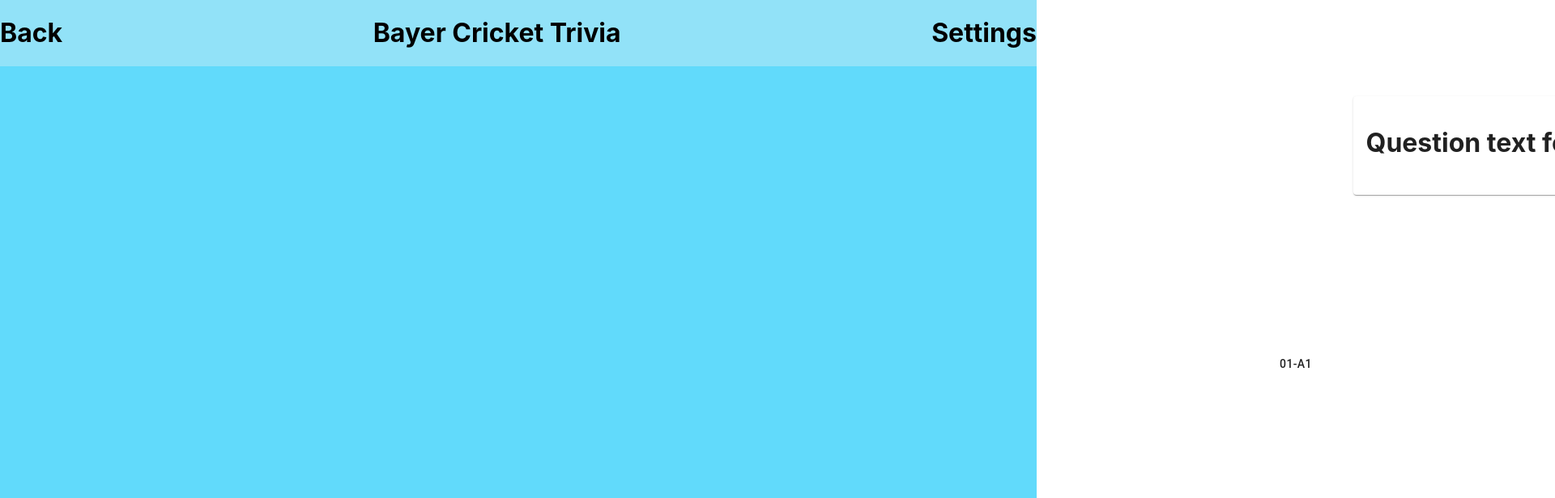
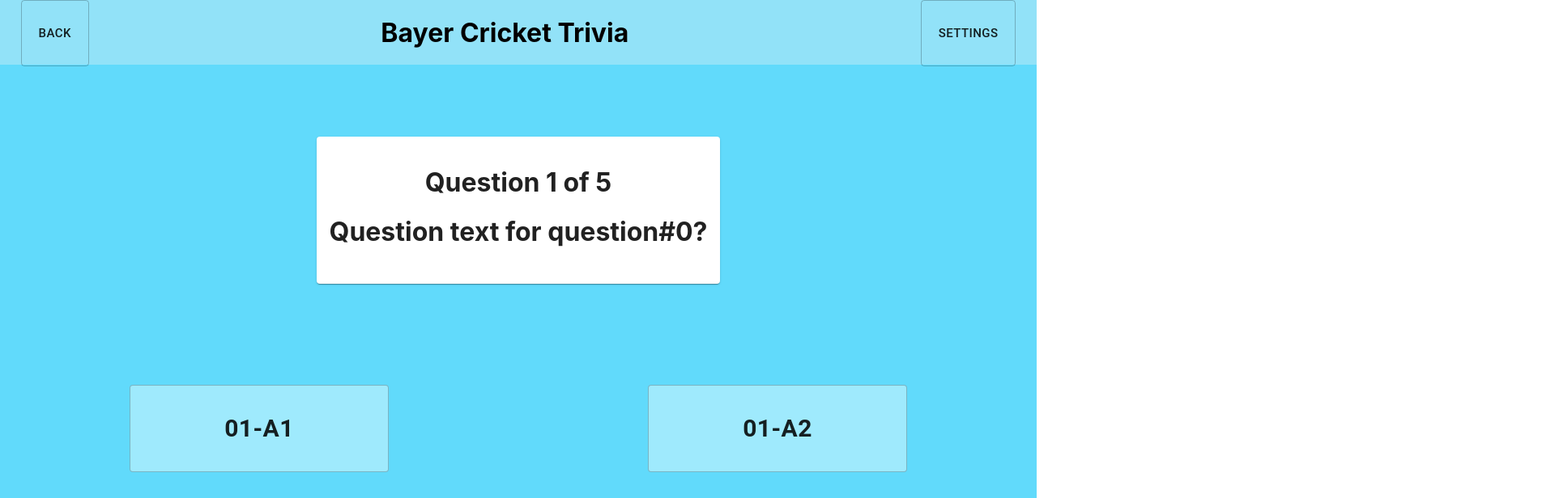
Before and after one commit to sidneyrens/bayer-cricket-hackathon-ui, a React (Create React App) app: page /game in a window 1280 px wide. Shown: the top 616 px of the page at 81% size, 1920 px wide, since content can reach past the window. Built offline with nearby package versions, Linux system fonts and the light colour scheme.

Commit message:
Init scoreboard, added quiz, question answering, and score tracking logic w/ some styles

```diff
--- a/package.json
+++ b/package.json
@@ -14,6 +14,7 @@
     "@types/react-dom": "^16.9.8",
     "@types/react-router": "^5.1.8",
     "@types/react-router-dom": "^5.1.6",
+    "node-sass": "^4.14.1",
     "react": "^17.0.1",
     "react-dom": "^17.0.1",
     "react-router": "^5.2.0",
--- a/src/App.css
+++ b/src/App.scss
@@ -1,17 +1,39 @@
+
+@mixin lockHeight($amt){
+  min-height: $amt;
+  max-height: $amt;
+  height: $amt;
+}
+
+$pad2: 2vw;
+
 .App {
+  @include lockHeight(100vh);
   text-align: center;
-  min-height: 100vh;
-  max-height: 100vh;
   background-color: #61dafb !important;
 }
 
 div.navHeader {
-    min-height: 10vh;
+  @include lockHeight(10vh);
+  background-color: rgba(240, 240, 240, 0.34);
+  padding: 0 $pad2;
 }
 
 div.gameplayContainer {
-  min-height: 45vh;
-  max-height: 45vh;
+  @include lockHeight(45vh);
+}
+
+div.scoreboardContainer {
+  @include lockHeight(90vh);
+  padding: $pad2;
+}
+
+.answerBtn {
+  background-color: rgba(240, 255, 255, 0.43) !important;
+  min-width: 50% !important;
+  &:hover {
+    background-color: azure !important;
+  }
 }
 
 .App-logo {
--- a/src/App.tsx
+++ b/src/App.tsx
@@ -1,14 +1,15 @@
 import React from 'react';
-import './App.css';
+import './App.scss';
 import LandingPage from './components/pages/LandingPage';
 import { RecoilRoot } from 'recoil';
-import { BrowserRouter as Router, Switch, Route, Redirect } from 'react-router-dom';
+import { BrowserRouter as Router, Redirect, Route, Switch } from 'react-router-dom';
 import { Grid } from '@material-ui/core';
 import MainMenu from './components/pages/MainMenu';
 import Gameplay from './components/pages/Gameplay';
 import Header from './components/Header';
+import SettingsModal from './components/SettingsModal';
 
-function App() {
+export default function App(): JSX.Element {
   return (
     <RecoilRoot>
       <Router>
@@ -22,8 +23,7 @@ function App() {
           </Switch>
         </Grid>
       </Router>
+      <SettingsModal />
     </RecoilRoot>
   );
 }
-
-export default App;
--- a/src/components/Header.tsx
+++ b/src/components/Header.tsx
@@ -1,18 +1,27 @@
 import React from 'react';
-import { Grid } from '@material-ui/core';
+import { Button, Grid } from '@material-ui/core';
+import { useHistory } from 'react-router';
+import { useSetRecoilState } from 'recoil';
+import { settingsVisible } from '../recoil/atoms';
 
 export default function Header(): JSX.Element {
+  const setShowSettings = useSetRecoilState(settingsVisible);
+  const history = useHistory();
+
   return (
-    <Grid
-      container
-      className="navHeader"
-      xs={12}
-      justify="space-between"
-      style={{ backgroundColor: 'rgba(240, 240, 240, 0.34)' }}
-    >
-      <h1>Back</h1>
+    <Grid container className="navHeader" xs={12} justify="space-between">
+      <Button
+        size="large"
+        variant="outlined"
+        onClick={() => history.push('/main')}
+        // hidden={history.location.pathname === '/'}
+      >
+        Back
+      </Button>
       <h1>Bayer Cricket Trivia</h1>
-      <h1>Settings</h1>
+      <Button size="large" variant="outlined" onClick={() => setShowSettings(true)}>
+        Settings
+      </Button>
     </Grid>
   );
 }
--- /dev/null
+++ b/src/components/Scoreboard.tsx
@@ -0,0 +1,32 @@
+import React from 'react';
+import { Grid, Table, TableBody, TableCell, TableHead, TableRow } from '@material-ui/core';
+import { QuestionResult } from '../util/types';
+import { useRecoilValue } from 'recoil';
+import { gameResults } from '../recoil/atoms';
+
+const createTableRow = ({ questionId, answerId, choiceId }: QuestionResult) => (
+  <TableRow key={questionId}>
+    <TableCell>{questionId}</TableCell>
+    <TableCell>{answerId}</TableCell>
+    <TableCell>{choiceId}</TableCell>
+  </TableRow>
+);
+
+export default function Scoreboard(): JSX.Element {
+  const questionResults = useRecoilValue(gameResults);
+
+  return (
+    <Grid container className="scoreboardContainer" justify="center" alignItems="flex-start">
+      <Table style={{ width: '50vw', backgroundColor: 'whitesmoke' }}>
+        <TableHead>
+          <TableRow>
+            <TableCell>Question</TableCell>
+            <TableCell>Correct Answer</TableCell>
+            <TableCell>Selected Answer</TableCell>
+          </TableRow>
+        </TableHead>
+        <TableBody>{questionResults.map(createTableRow)}</TableBody>
+      </Table>
+    </Grid>
+  );
+}
--- /dev/null
+++ b/src/components/SettingsModal.tsx
@@ -0,0 +1,16 @@
+import React, { useState } from 'react';
+import { Button, Grid, Modal } from '@material-ui/core';
+import { useRecoilState } from 'recoil';
+import { settingsVisible } from '../recoil/atoms';
+
+export default function SettingsModal(): JSX.Element {
+  const [showSettings, setShowSettings] = useRecoilState(settingsVisible);
+
+  return (
+    <Modal open={showSettings} onClose={() => setShowSettings(false)}>
+      <Grid container style={{ backgroundColor: 'white' }}>
+        <h1>Modal content!</h1>
+      </Grid>
+    </Modal>
+  );
+}
--- a/src/components/pages/Gameplay.tsx
+++ b/src/components/pages/Gameplay.tsx
@@ -1,13 +1,16 @@
-import React from 'react';
+import React, { useState } from 'react';
 import { Button, Card, CardContent, Grid } from '@material-ui/core';
 import { useRecoilState, useRecoilValue } from 'recoil';
 import { currentQuestionIdx, gameResults } from '../../recoil/atoms';
-import { selectCurrentQuestion, selectTotalQuestions } from '../../recoil/selectors';
+import { selectCurrentQuestion, selectHasNextQuestion, selectTotalQuestions } from '../../recoil/selectors';
 import { Option, QuestionResult } from '../../util/types';
+import Scoreboard from '../Scoreboard';
 
 const createOptionBtn = (onClick, option: Option) => (
-  <Grid key={option.id} container xs={6} justify="center" alignItems="center">
-    <Button {...{ onClick: onClick.bind(null, option.id) }}>{option.answer}</Button>
+  <Grid key={option.id} container xs={6} justify="center" alignItems="center" style={{ minHeight: '22.5vh' }}>
+    <Button {...{ onClick: onClick.bind(null, option.id) }} size="large" variant="outlined" className="answerBtn">
+      <h1>{option.answer}</h1>
+    </Button>
   </Grid>
 );
 
@@ -15,28 +18,39 @@ export default function Gameplay() {
   const [questionIdx, setQuestionIdx] = useRecoilState(currentQuestionIdx);
   const totalQuestions = useRecoilValue(selectTotalQuestions);
   const currentQuestion = useRecoilValue(selectCurrentQuestion);
+  const hasNextQuestion = useRecoilValue(selectHasNextQuestion);
   const [questionResults, setQuestionResults] = useRecoilState(gameResults);
 
+  const [gameOver, setGameOver] = useState(false);
+
   const handleClick = (id) => {
-    alert(`Clicked ${id}`);
-    setQuestionResults([...questionResults, new QuestionResult(currentQuestion?.id === id, currentQuestion?.id)]);
-    setQuestionIdx(questionIdx + 1);
+    setQuestionResults([
+      ...questionResults,
+      new QuestionResult(currentQuestion?.answerId === id, currentQuestion?.id, currentQuestion?.answerId, id),
+    ]);
+
+    if (hasNextQuestion) {
+      setQuestionIdx(questionIdx + 1);
+    } else {
+      setGameOver(true);
+    }
   };
 
   const createBtn = createOptionBtn.bind(null, handleClick);
 
-  return (
+  return gameOver ? (
+    <Scoreboard />
+  ) : (
     <Grid container justify="center" alignItems="center" direction="column">
       <Grid container className="gameplayContainer" justify="center" alignItems="center">
         <Card>
           <CardContent>
+            <h1>{`Question ${questionIdx + 1} of ${totalQuestions}`}</h1>
             <h1>{currentQuestion?.question}</h1>
           </CardContent>
         </Card>
       </Grid>
       <Grid container className="gameplayContainer" justify="center" alignItems="center">
-        {/*<h1>{`${questionIdx + 1} of ${totalQuestions}`}</h1>*/}
-        {/*<h1>{`Selected: ${JSON.stringify(currentQuestion, null, 2)}`}</h1>*/}
         {currentQuestion?.options.map(createBtn)}
       </Grid>
     </Grid>
--- a/src/recoil/atoms.ts
+++ b/src/recoil/atoms.ts
@@ -1,5 +1,5 @@
 import { atom } from 'recoil';
-import { Option, Question, QuestionResult, User } from '../util/types';
+import { Question, QuestionResult, User } from '../util/types';
 import { createMockQuestionList } from '../data/mockData';
 
 export enum ATOM {
@@ -7,6 +7,7 @@ export enum ATOM {
   CURRENT_QUESTIONS = 'CURRENT_QUESTIONS',
   CURRENT_QUESTION_IDX = 'CURRENT_QUESTION_IDX',
   GAME_RESULTS = 'GAME_RESULTS',
+  SETTINGS_VISIBLE = 'SETTINGS_VISIBLE',
 }
 
 export const userState = atom({
@@ -33,3 +34,8 @@ export const gameResults = atom({
   key: ATOM.GAME_RESULTS,
   default: [] as QuestionResult[],
 });
+
+export const settingsVisible = atom({
+  key: ATOM.SETTINGS_VISIBLE,
+  default: false,
+});
--- a/src/recoil/selectors.ts
+++ b/src/recoil/selectors.ts
@@ -4,6 +4,7 @@ import { currentQuestionIdx, questionListState } from './atoms';
 export enum SELECTOR {
   TOTAL_QUESTIONS = 'TOTAL_QUESTIONS',
   CURRENT_QUESTION = 'CURRENT_QUESTION',
+  HAS_NEXT_QUESTION = 'HAS_NEXT_QUESTION',
 }
 
 export const selectTotalQuestions = selector({
@@ -19,3 +20,8 @@ export const selectCurrentQuestion = selector({
     return currentIdx > -1 ? questionList[currentIdx] : null;
   },
 });
+
+export const selectHasNextQuestion = selector({
+  key: SELECTOR.HAS_NEXT_QUESTION,
+  get: ({ get }) => get(currentQuestionIdx) < get(questionListState).length - 1,
+});
--- a/src/util/types.ts
+++ b/src/util/types.ts
@@ -22,8 +22,20 @@ export interface Option {
   answer: string;
 }
 
-export class QuestionResult {
-  constructor(correct: boolean, questionId?, choiceId?) {
-    Object.assign(this, { correct, questionId, choiceId });
+export interface TQuestionResult {
+  correct?: boolean;
+  questionId?: string;
+  answerId?: string;
+  choiceId?: string;
+}
+
+export class QuestionResult implements TQuestionResult {
+  correct = false;
+  questionId = '';
+  answerId = '';
+  choiceId = '';
+
+  constructor(correct: boolean, questionId?: string, answerId?: string, choiceId?: string) {
+    Object.assign(this, { correct, questionId, choiceId, answerId });
   }
 }
```
Also changed, not shown: cricket-trivia/src/App.js (+4 -16 lines), 1 other file (tests, documents, lock files or other folders).
